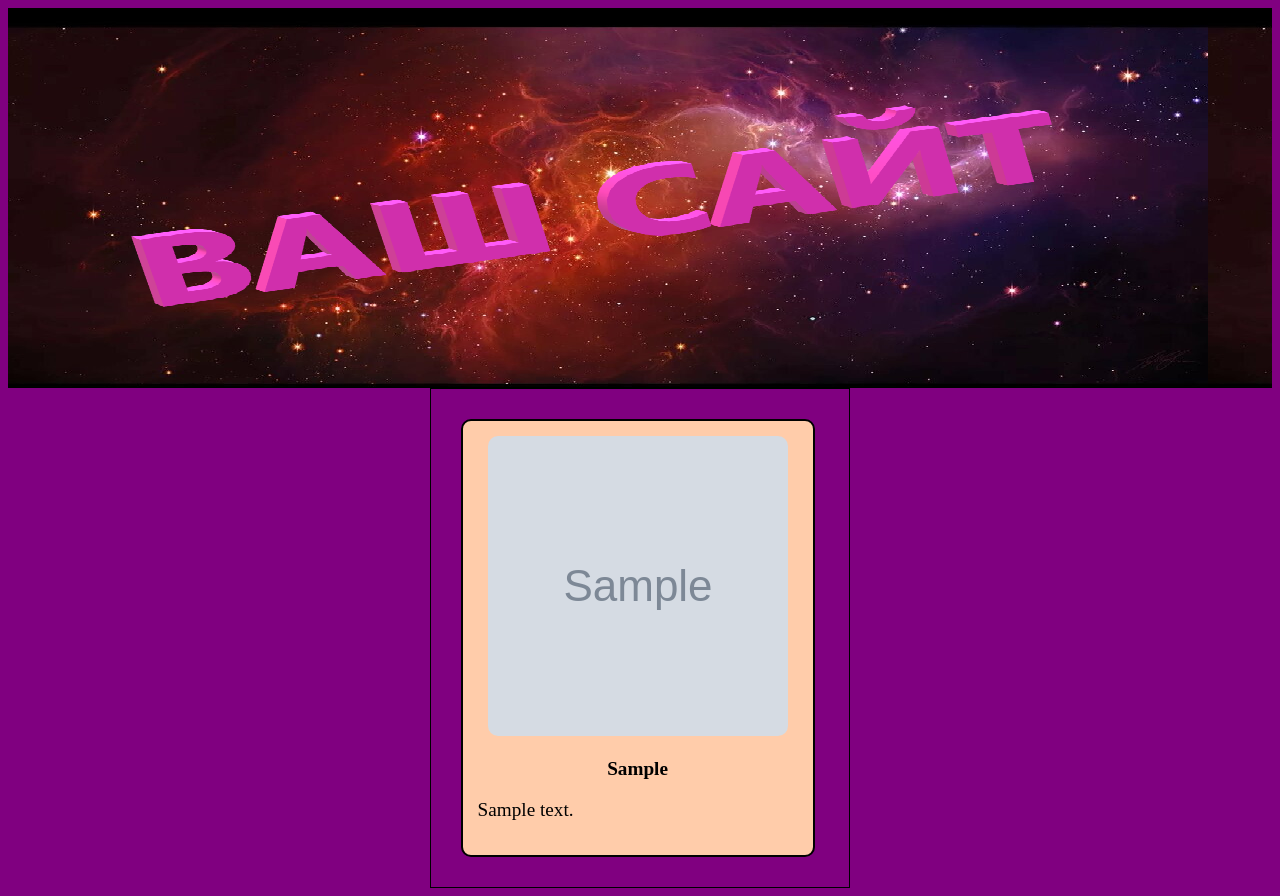
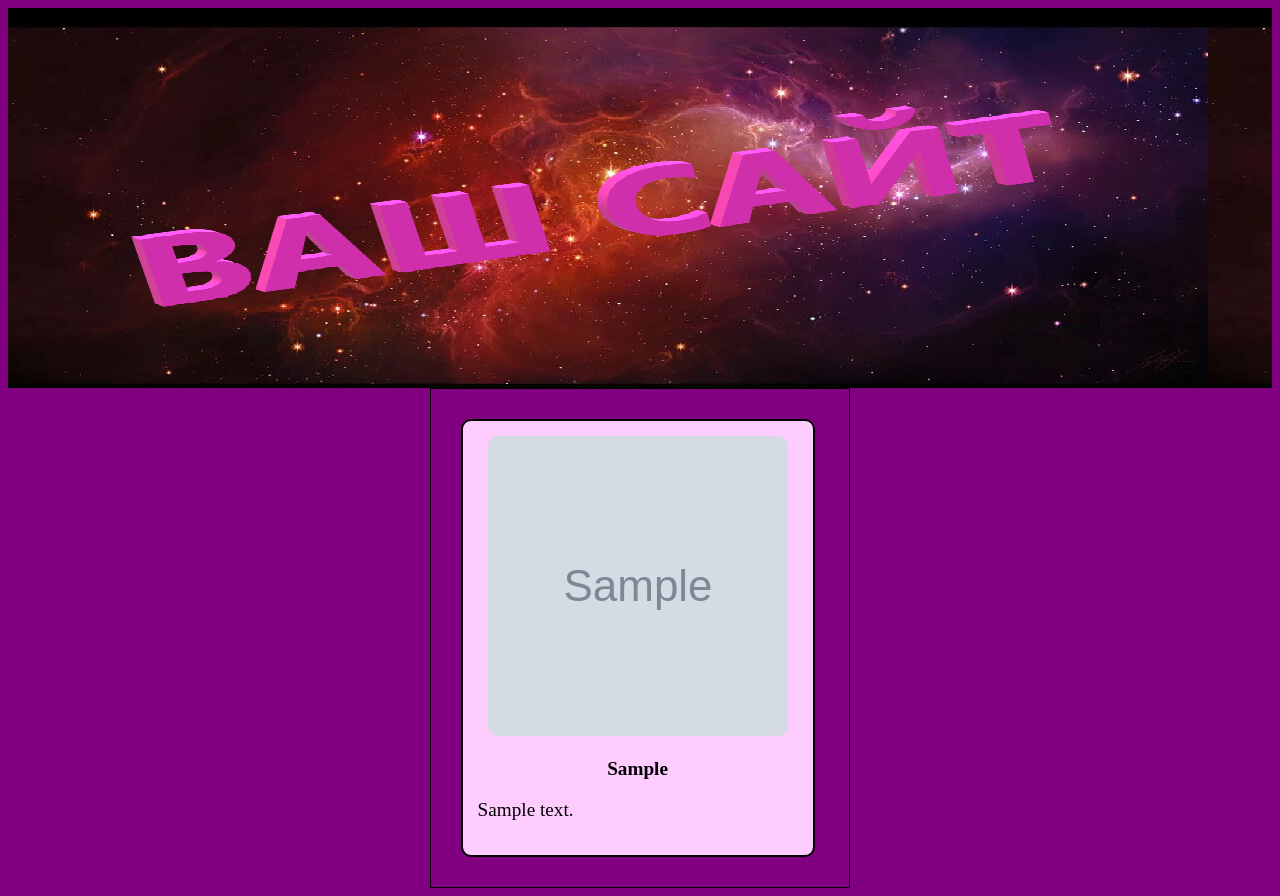
Before and after one commit to vee-sfu/sfu_project, a Django app: page / in a window 1280 px wide. Run offline with Django 3.2, Linux system fonts and the light colour scheme; tables that the repository leaves empty hold one stand-in row (values such as "Sample post"); grey boxes marked "Sample" are stand-in pictures.

Commit message:
upData 6

```diff
--- a/static/css/style.css
+++ b/static/css/style.css
@@ -28,10 +28,11 @@ html {
 
 .box_inline {/*width: 20%;*/
       min-width: 320px;
+      max-width: 480px;
       border: 2px solid black; /* Параметры рамки */
       border-radius: 10px;  /*скругление углов*/
       padding: 15px; /* Поля вокруг текста */
-      background: #fca;
+      background: #fcf;
       flex: 1;
 
      }
```
